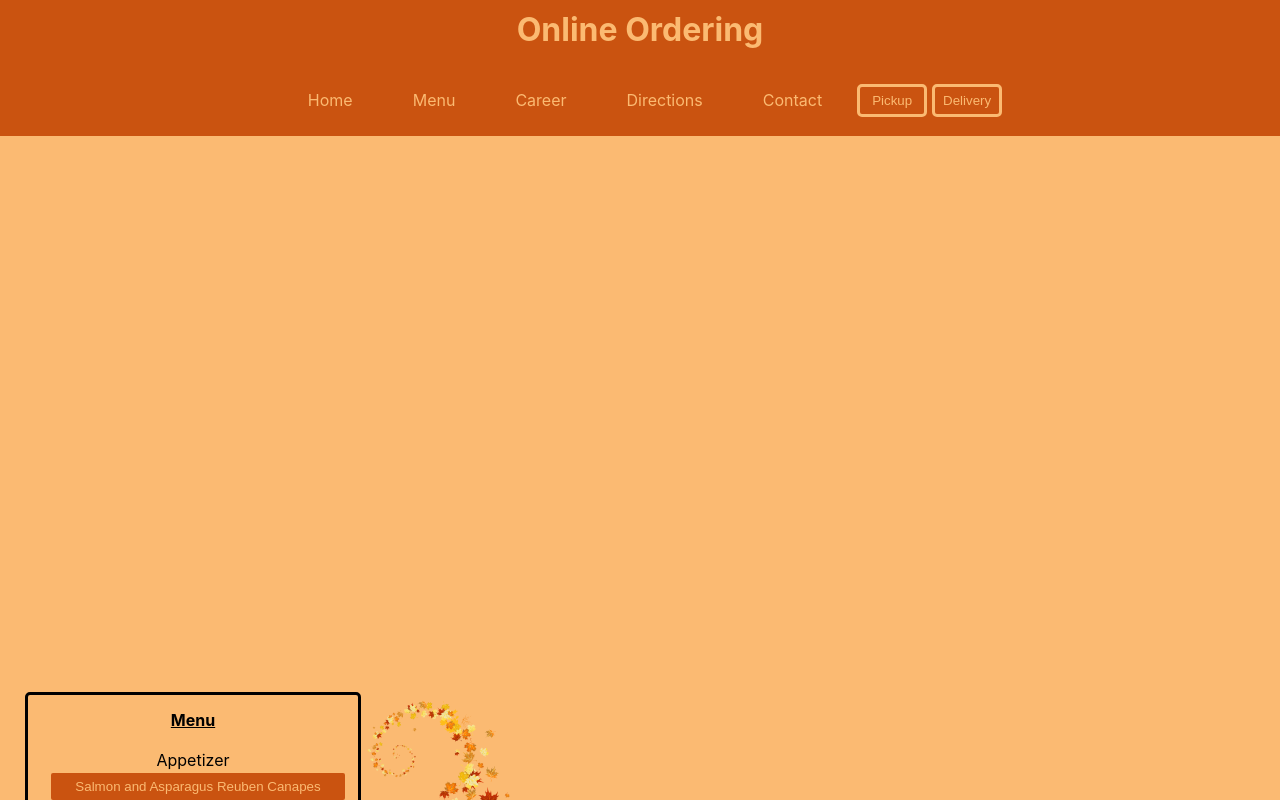
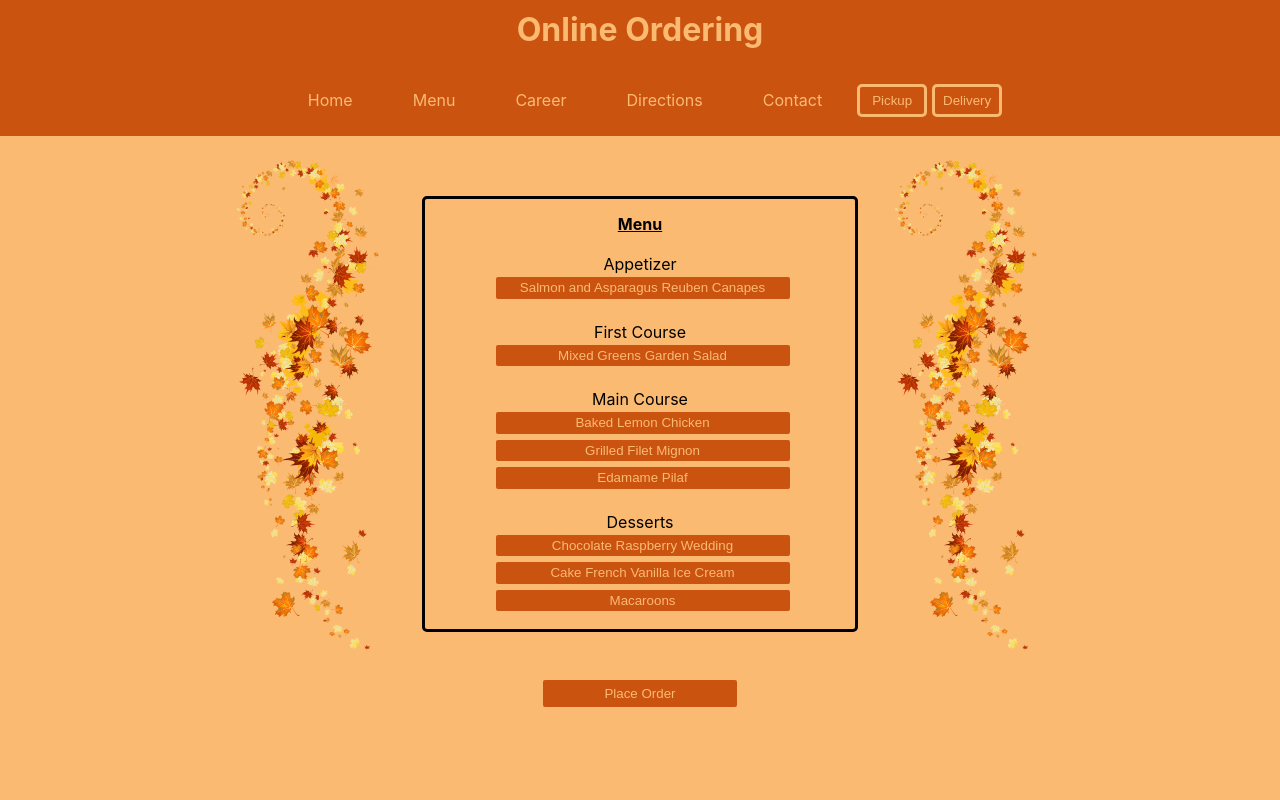
Before and after one commit to Zayzay124/RestaurantWebsite, a React (Create React App) app in the folder online ordering/: page / in a window 1280 px wide. Shown: the top 800 px of the page. Built offline with nearby package versions, Linux system fonts and the light colour scheme.

Commit message:
Update App.css

```diff
--- a/online ordering/src/App.css
+++ b/online ordering/src/App.css
@@ -92,14 +92,17 @@ button:focus {
 }
 
 .menu {
-  width: 300px;
+  width: 400px;
   border: 3px solid black;
   border-radius: 5px;
   padding: 15px;
-  float: left;
-  margin-left: 25px;
-  margin-right: auto;
   margin-top: 15px;
+  text-align: center;
+  display: flex;
+  flex-direction: column;
+  align-items: center;
+  justify-content: center;
+  height: 50vh;
 }
 
 .title {
@@ -117,13 +120,43 @@ button:focus {
   margin-top: 15px;
 }
 
-.img {
+.container {
+  display: flex;
   justify-content: center;
   align-items: center;
-  rotate: 270deg;
-  display: block;
+}
+
+.img {
+  float: left;
+  padding-left: 30px;
+  padding-right: 30px;
+}
+
+.img2 {
+  display: inline;
+  padding-left: 30px;
+  padding-right: 30px;
 }
 
 p {
   text-align: center;
 }
+
+.popup-button {
+ width: 200px;
+ display: block;
+ margin: 0 auto;
+}
+
+.popup-container {
+  position: fixed;
+  top: 50%;
+  left: 50%;
+  transform: translate(-50%, -50%);
+  padding: 20px;
+  z-index: 999;
+  box-shadow: 0 0 10px;
+  background-color: #691e06;
+  color: #FBBA72;
+  border-radius: 5px;
+}
```
